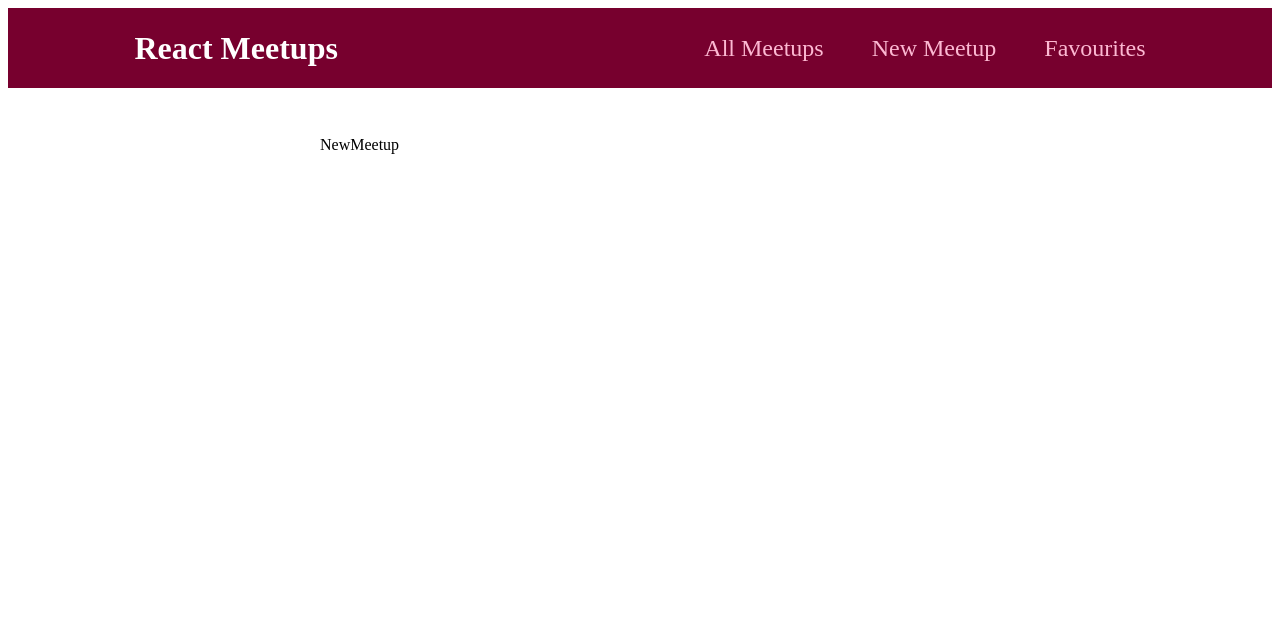
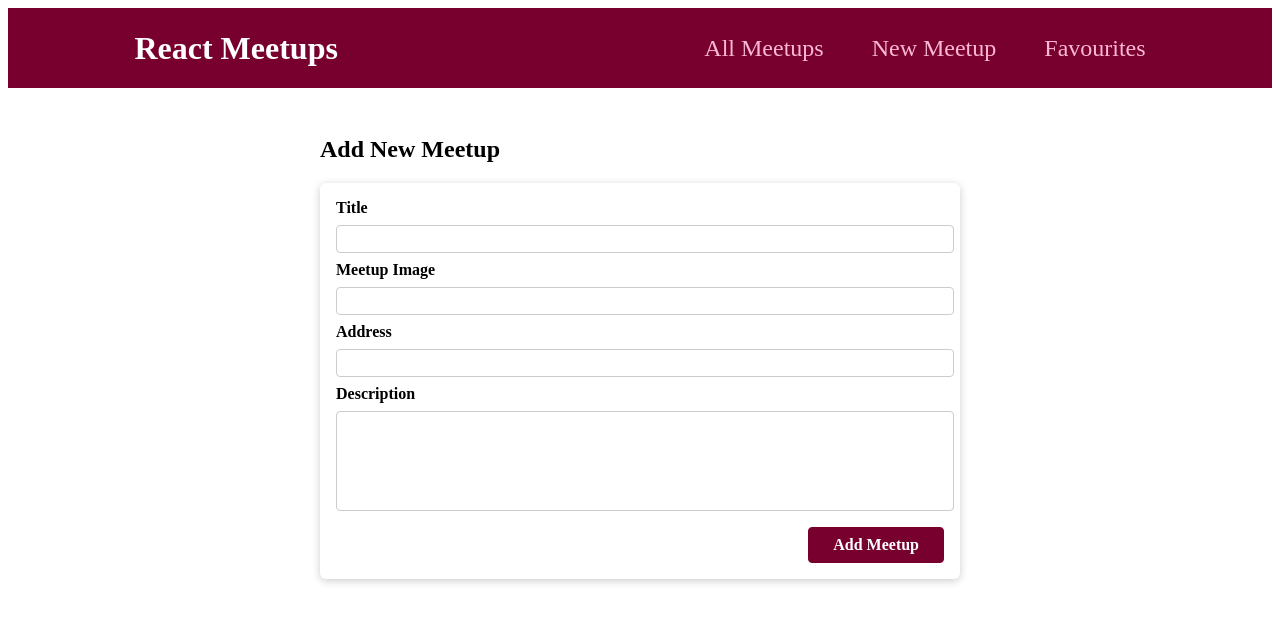
Before and after one commit to HashanEranga/react_basics_tutorial, a React (Create React App) app in the folder meetup-app/: page /new-meetup in a window 1280 px wide. Shown: the top 622 px of the page. Built offline with nearby package versions, Linux system fonts and the light colour scheme.

Commit message:
created a form in Add new meetup

```diff
--- /dev/null
+++ b/meetup-app/src/Components/Meetup/NewMeetupForm.js
@@ -0,0 +1,37 @@
+import React from "react";
+import Card from "../ui/Card";
+import classes from './NewMeetupForm.module.css'
+
+function NewMeetupForm() {
+  return (
+    <section>
+      <h1>Add New Meetup</h1>
+      <Card>
+        <form className={classes.form}>
+          <div className={classes.control}>
+            <label htmlFor="title">Title</label>
+            <input required id="title" type="text" />
+          </div>
+          <div className={classes.control}>
+            <label htmlFor="image">Meetup Image</label>
+            <input required id="image" type="url" />
+          </div>
+          <div className={classes.control}>
+            <label htmlFor="address">Address</label>
+            <input required id="address" type="text" />
+          </div>
+          <div className={classes.control}>
+            <label htmlFor="description">Description</label>
+            <textarea required id="description" type="text" rows='5'/>
+          </div>
+          <div className={classes.actions}>
+            <button>Add Meetup</button>
+          </div>
+
+        </form>
+      </Card>
+    </section>
+  );
+}
+
+export default NewMeetupForm;
--- /dev/null
+++ b/meetup-app/src/Components/Meetup/NewMeetupForm.module.css
@@ -0,0 +1,49 @@
+.form {
+  padding: 1rem;
+}
+
+.control {
+  margin-bottom: 0.5rem;
+}
+
+.control label {
+  display: block;
+  font-weight: bold;
+  margin-bottom: 0.5rem;
+}
+
+.control input,
+.control textarea {
+  display: block;
+  font: inherit;
+  border-radius: 4px;
+  border: 1px solid #ccc;
+  padding: 0.25rem;
+  width: 100%;
+}
+
+.control textarea {
+    resize: none;
+}
+
+.actions {
+  margin-top: 1rem;
+  text-align: right;
+}
+
+.actions button {
+  font: inherit;
+  cursor: pointer;
+  background-color: #77002e;
+  color: white;
+  padding: 0.5rem 1.5rem;
+  border: 1px solid #77002e;
+  border-radius: 4px;
+  font-weight: bold;
+}
+
+.actions button:hover,
+.actions button:active {
+  background-color: #a50e48;
+  border-color: #a50e48;
+}
--- a/meetup-app/src/Pages/NewMeetup.js
+++ b/meetup-app/src/Pages/NewMeetup.js
@@ -1,8 +1,9 @@
 import React from 'react'
+import NewMeetupForm from '../Components/Meetup/NewMeetupForm'
 
 function NewMeetup() {
   return (
-    <div>NewMeetup</div>
+    <NewMeetupForm/>
   )
 }
 
```
